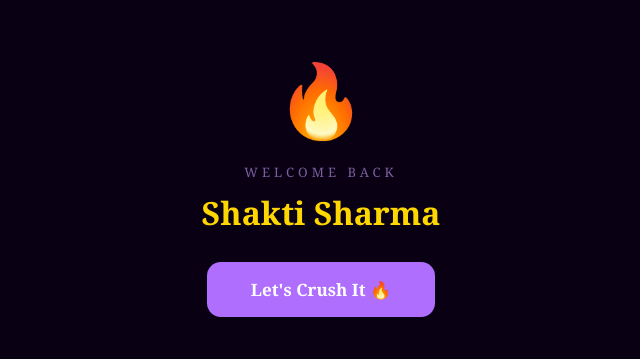
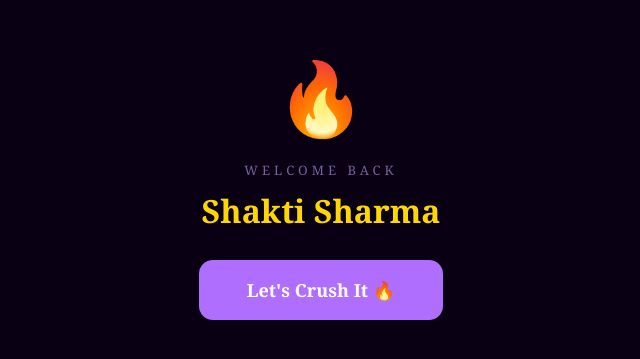
Before and after one commit to Shakti151622/50K-Challenge, a plain HTML site: page index.html in a window 1280 px wide. Shown: the part 217-576 px from the top of the page, without its empty margins (319-959 px from the left). Drawn offline with Linux system fonts and the light colour scheme.

Commit message:
Update index.html

```diff
--- a/index.html
+++ b/index.html
@@ -15,7 +15,7 @@ button{font-family:Georgia,serif;cursor:pointer}
 canvas{position:fixed;inset:0;pointer-events:none;z-index:9999}
 #money-pops{position:fixed;inset:0;pointer-events:none;z-index:9998}
 #overlay{position:fixed;inset:0;z-index:10000;display:none;flex-direction:column;align-items:center;justify-content:center;background:#000000cc;backdrop-filter:blur(10px)}
-#welcome-screen{position:fixed;inset:0;z-index:20000;display:flex;flex-direction:column;align-items:center;justify-content:center;background:#0a0014}
+#welcome-screen{position:fixed;top:0;left:0;right:0;bottom:0;z-index:20000;background:#0a0014}
 .pop{position:absolute;font-weight:900;animation:floatUp 1.4s ease-out forwards;white-space:nowrap}
 @keyframes floatUp{0%{opacity:1;transform:translateY(0) scale(1)}60%{opacity:1;transform:translateY(-80px) scale(1.3)}100%{opacity:0;transform:translateY(-140px) scale(0.8)}}
 @keyframes milestoneIn{0%{transform:scale(0.3) rotate(-10deg);opacity:0}70%{transform:scale(1.08) rotate(1deg)}100%{transform:scale(1) rotate(0);opacity:1}}
@@ -49,14 +49,16 @@ canvas{position:fixed;inset:0;pointer-events:none;z-index:9999}
 
 <!-- WELCOME SCREEN -->
 
-<div id="welcome-screen" style="position:fixed;inset:0;z-index:20000;background:#0a0014;display:flex;align-items:center;justify-content:center;text-align:center;padding:40px 30px">
-  <div>
-    <div style="font-size:72px;margin-bottom:16px">🔥</div>
-    <div style="font-size:13px;letter-spacing:4px;color:#7a5e9e;text-transform:uppercase;margin-bottom:10px">WELCOME BACK</div>
-    <div style="font-size:32px;font-weight:900;color:#FFD700;margin-bottom:10px">Shakti Sharma</div>
-    <div id="welcome-quote" style="font-size:13px;color:#9a7ebf;font-style:italic;max-width:280px;margin:0 auto 28px;line-height:1.6"></div>
-    <div onclick="closeWelcome()" style="display:inline-block;background:#B06EFF;border-radius:14px;color:#fff;padding:16px 44px;font-size:17px;font-weight:bold;font-family:Georgia,serif;cursor:pointer;-webkit-tap-highlight-color:rgba(0,0,0,0);touch-action:manipulation">Let's Crush It 🔥</div>
-  </div>
+<div id="welcome-screen">
+  <table width="100%" height="100%" style="position:fixed;top:0;left:0;width:100%;height:100%;z-index:20000;background:#0a0014">
+    <tr><td align="center" valign="middle" style="padding:40px 30px">
+      <div style="font-size:72px;margin-bottom:16px">🔥</div>
+      <div style="font-size:13px;letter-spacing:4px;color:#7a5e9e;text-transform:uppercase;margin-bottom:10px">WELCOME BACK</div>
+      <div style="font-size:32px;font-weight:900;color:#FFD700;margin-bottom:10px">Shakti Sharma</div>
+      <div id="welcome-quote" style="font-size:13px;color:#9a7ebf;font-style:italic;max-width:280px;margin:0 auto 28px;line-height:1.6"></div>
+      <a href="javascript:void(0)" onclick="closeWelcome();return false;" style="display:inline-block;background:#B06EFF;border-radius:14px;color:#fff;padding:18px 48px;font-size:18px;font-weight:bold;font-family:Georgia,serif;text-decoration:none;-webkit-tap-highlight-color:transparent">Let's Crush It 🔥</a>
+    </td></tr>
+  </table>
 </div>
 
 <!-- MILESTONE OVERLAY -->
```
